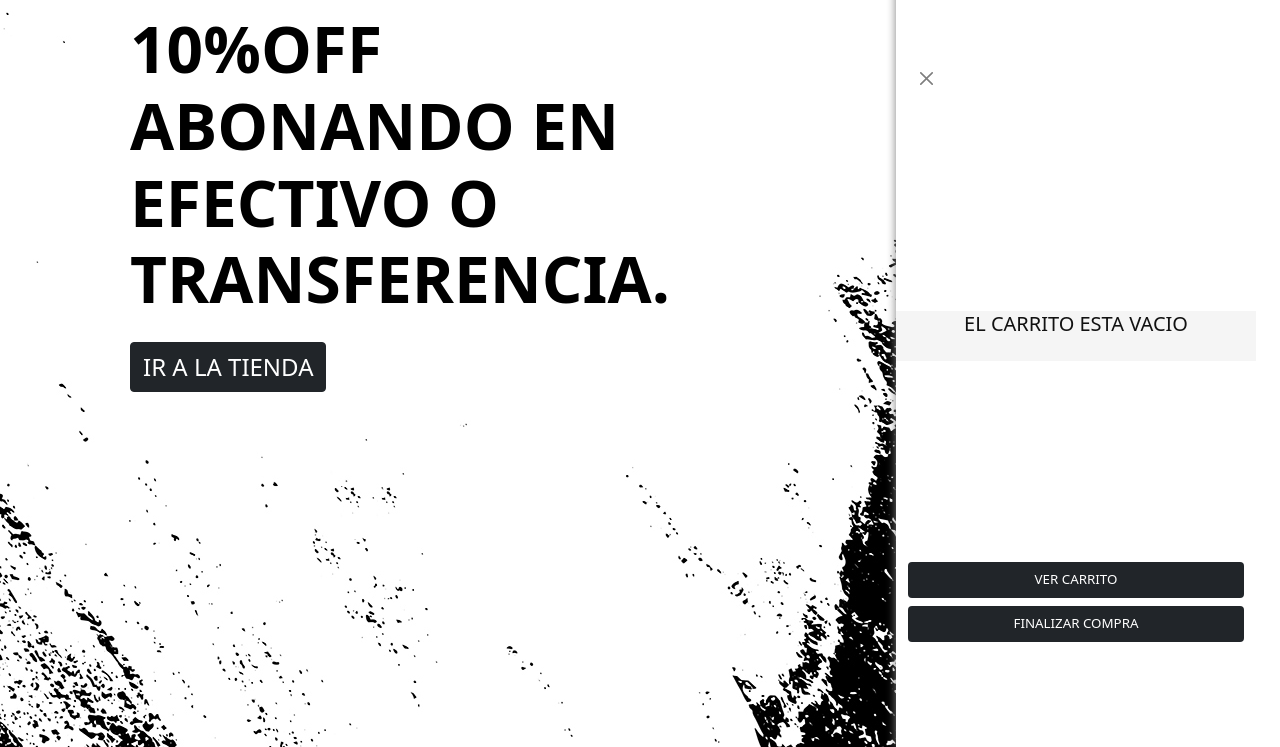
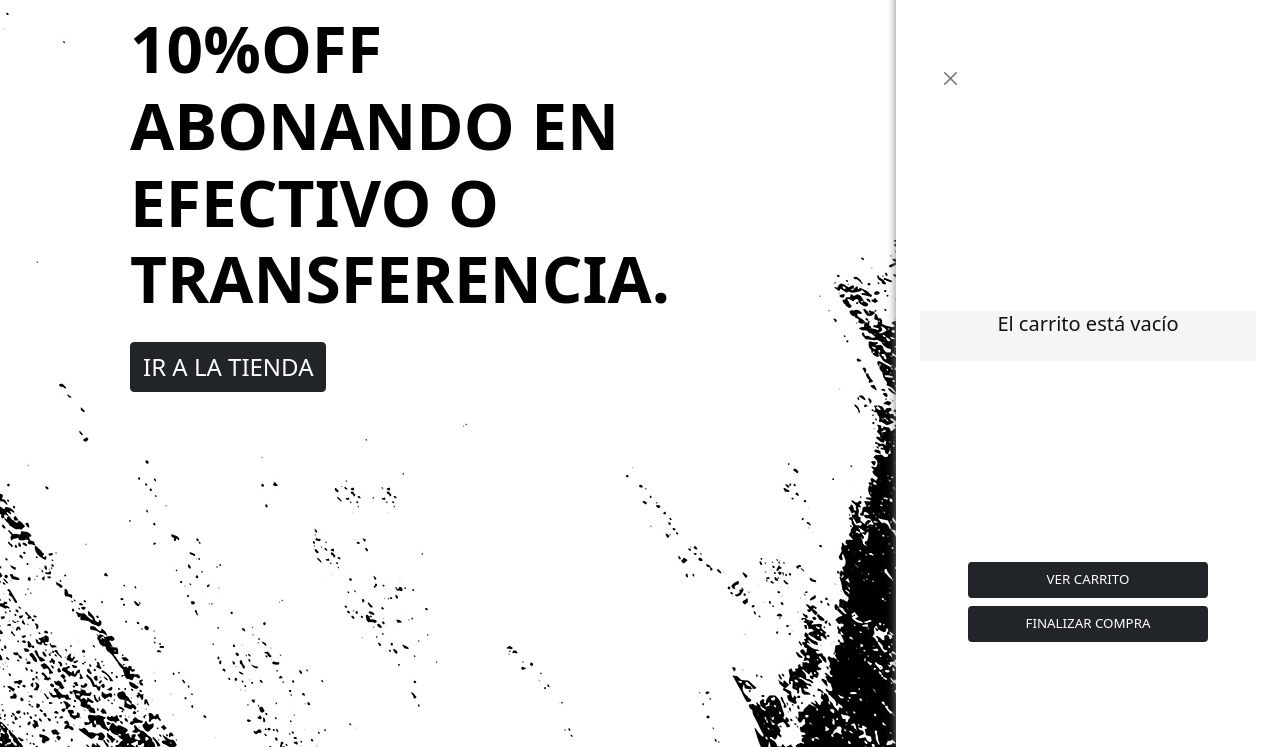
Before and after one commit to ramiroportaa/proyectoFinal-JS, a website: page index.html in a window 1280 px wide. Both pictures are taken after a click on the icon "Carrito (0)". Shown: the part 53-800 px from the top of the page. Drawn offline with nearby package versions, Linux system fonts and the light colour scheme.

Commit message:
Cambios en el diseño sidebar

```diff
--- a/assets/scss/style.scss
+++ b/assets/scss/style.scss
@@ -209,6 +209,7 @@ h6 {
 .barraCarrito {
 	display: flex;
     align-items: center;
+	justify-content: center;
 	width: 24rem;
 	height: 100vh;
 	border-top-left-radius: 5px;
@@ -234,6 +235,7 @@ h6 {
 		align-items: center;
 		justify-content: center;
 		padding: 1px;
+		width: 21rem;
 		max-height: 70vh;
 		overflow-y: auto;
 		background-color: whitesmoke;
@@ -241,4 +243,10 @@ h6 {
 	&-item{
 		border: 1px solid black;
 	}
+	&-botones{
+		justify-content: center;
+		a{
+			width: 15rem;
+		}
+	}
 }
--- a/index.html
+++ b/index.html
@@ -84,7 +84,9 @@
         <!-- Sidebar del carrito -->
         <div id="barraCarrito-container" class="row barraCarrito-container fixed-top">
           <div id="barraCarrito" class="barraCarrito row">
-            <button id="barraCarrito-cerrar" class="row btn-close p-4" type="button"></button>
+            <div class="barraCarrito-cerrar row justify-content-start">
+              <button id="barraCarrito-cerrar" class="btn-close p-4" type="button"></button>
+            </div>
             <div id="barraCarrito-listaItems" class="row barraCarrito-listaItems">
             </div>
             <div class="row barraCarrito-botones">
--- a/js/app.js
+++ b/js/app.js
@@ -283,7 +283,7 @@ function escribirProductosCarrito () {
         let contenedor = document.createElement("div");
         contenedor.className = "row mb-2 barraCarrito-item";
         contenedor.innerHTML = `
-        <img class="col-3" src="img/product-${producto.idProducto}.jpg" alt="${producto.nombre}" width="50px">
+        <img class="col-3" src="img/product-${producto.idProducto}.jpg" alt="${producto.nombre}">
         <div class="col-7">
         <p>${producto.nombre} x ${producto.cantidadCarrito}</p>
         <p>$${producto.precio}.-</p>
@@ -301,7 +301,7 @@ function escribirProductosCarrito () {
     let contenedor = document.createElement("div");
     contenedor.className = "row h5";
     if (ordenes[ordenes.length-1].calcularTotal() == 0) {
-        contenedor.innerHTML = `<p>EL CARRITO ESTA VACIO</p>`
+        contenedor.innerHTML = `<p>El carrito está vacío</p>`
     }
     else{
         contenedor.innerHTML = `<p>TOTAL $${ordenes[ordenes.length-1].calcularTotal()}.-</p>`
```
Also changed, not shown: contacto.html (+3 -1 lines), detalle.html (+3 -1 lines), nosotros.html (+3 -1 lines), tienda.html (+3 -1 lines), assets/css/style.css, 1 other file.
